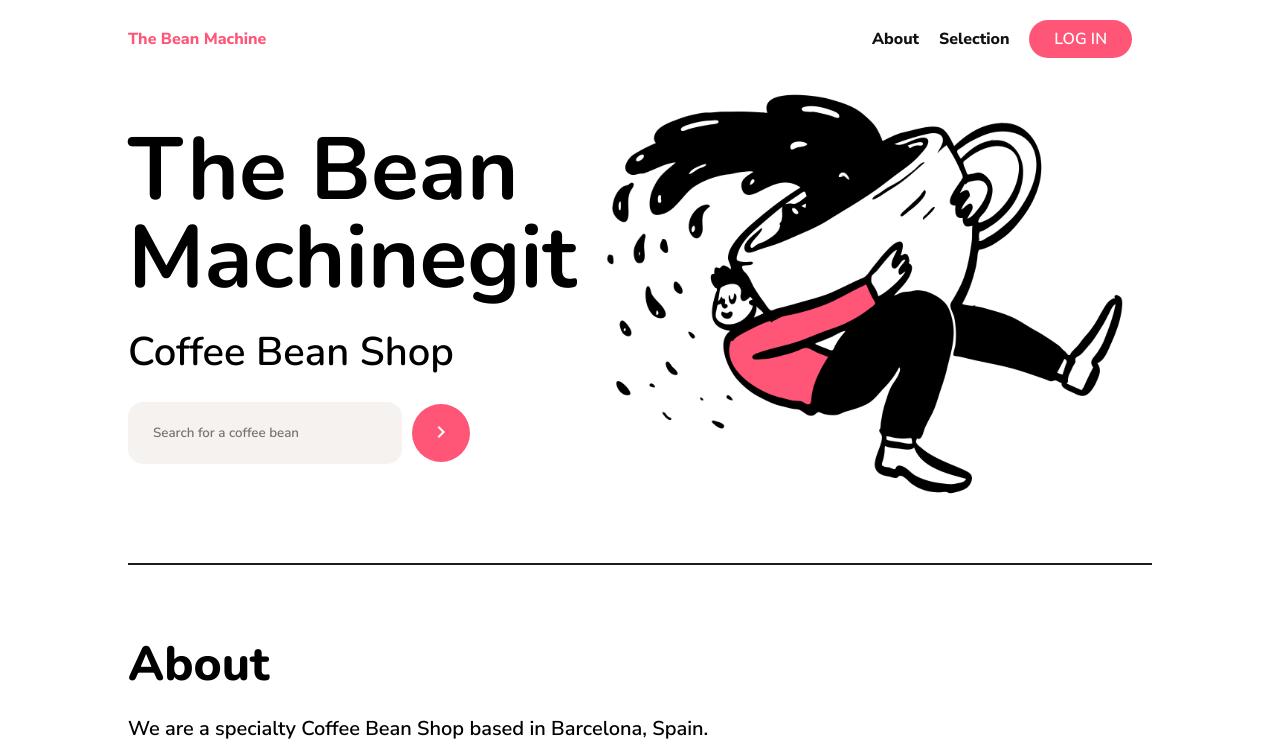
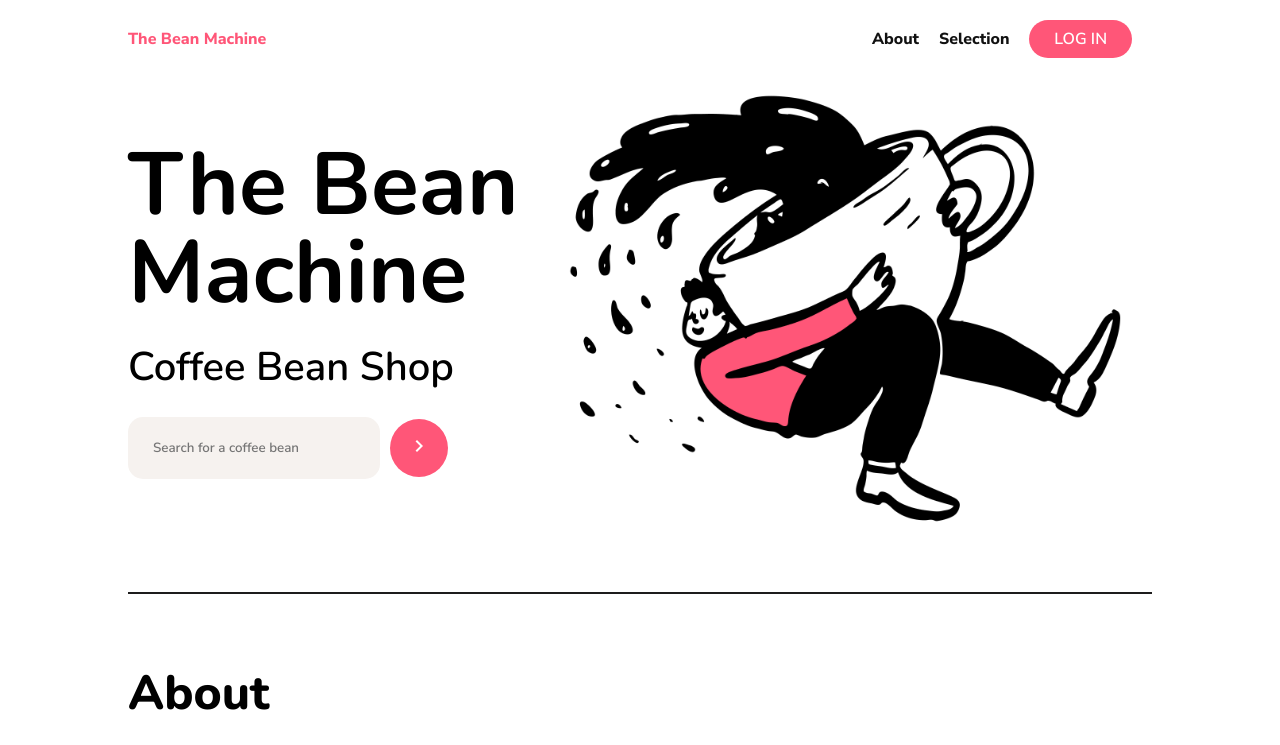
Before and after one commit to jonatan3921/TheBeanMachine, a plain HTML site: page index.html in a window 1280 px wide. Shown: the top 745 px of the page. Drawn offline with nearby package versions, Linux system fonts and the light colour scheme.

Commit message:
fixed changes

```diff
--- a/index.html
+++ b/index.html
@@ -29,7 +29,7 @@
   <!-- banner -->
    <header>
      <div>
-       <h1>The Bean Machinegit</h1>
+       <h1>The Bean Machine</h1>
        <h2>Coffee Bean Shop</h2>
        <div class="searching-container">
         <input type="text" placeholder="Search for a coffee bean">
```
